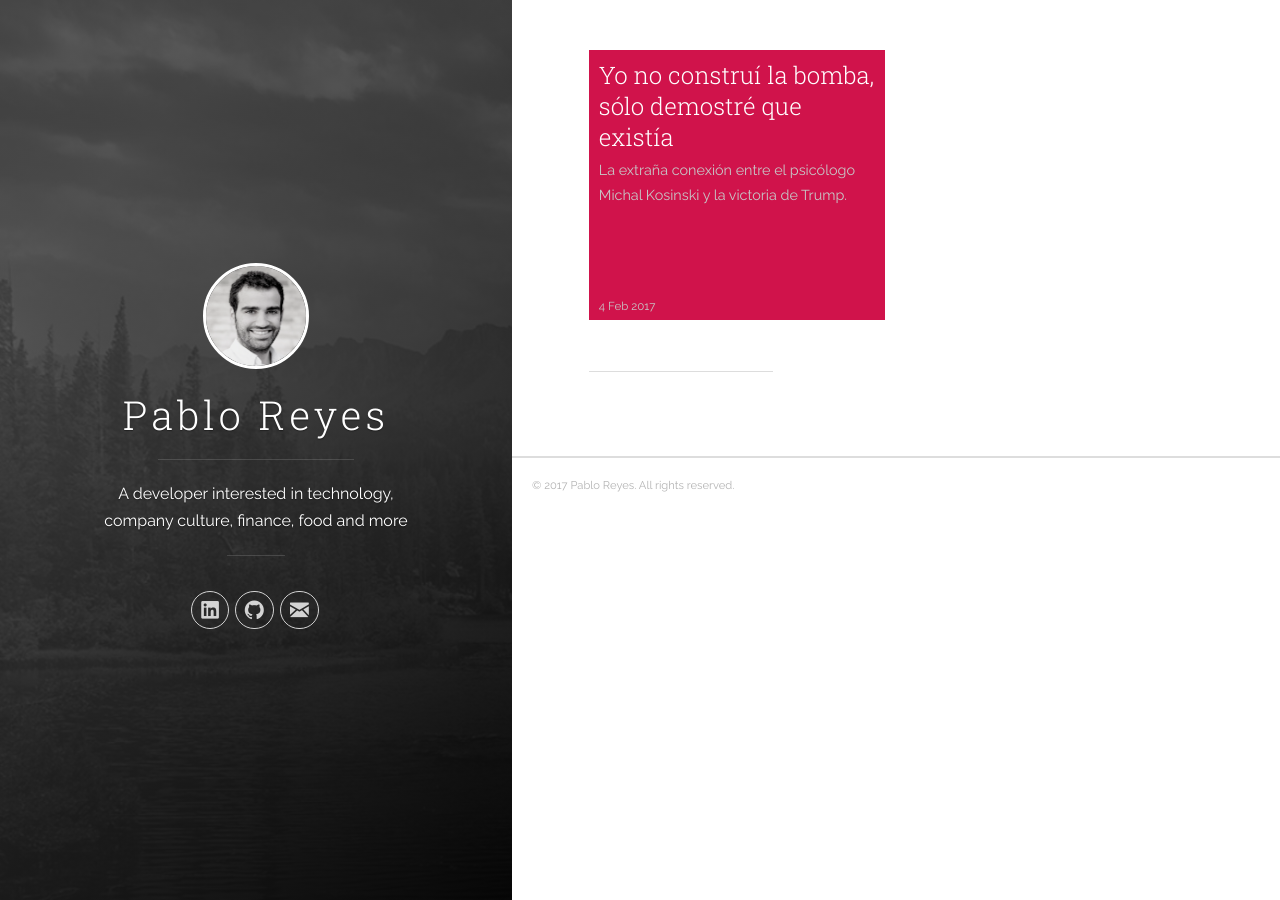
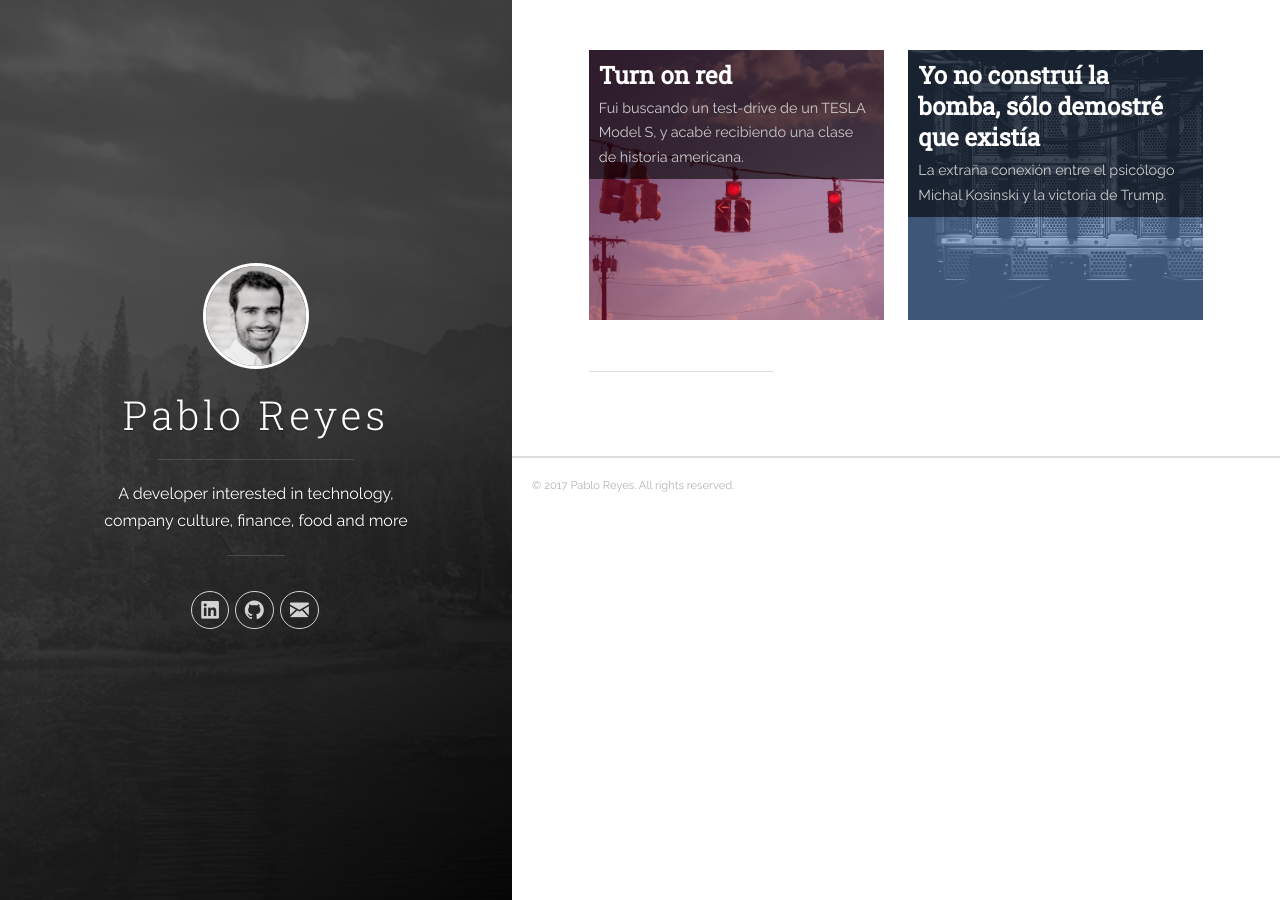
Before and after one commit to PabloReyes/PabloReyes.github.io, a Jekyll site: the page built from index.html, in a window 1280 px wide. Built offline with Jekyll 4.4.1, drawn with Linux system fonts in a browser that asks for light colours; nearby versions of some CDN libraries; the list of posts is cut into pages by our own code.

Commit message:
New post Turn on Red and styles

```diff
--- a/_config.yml
+++ b/_config.yml
@@ -46,4 +46,4 @@ kramdown:
   hard_wrap: false
 
 gems: ['jekyll-paginate']
-exclude: ['README.md', 'Gemfile', 'Gemfile.lock', 'screenshot.png']
+exclude: ['node_modules/jekyll/', 'README.md', 'Gemfile', 'Gemfile.lock', 'screenshot.png']
--- /dev/null
+++ b/_posts/2017-06-08-turn-on-red.markdown
@@ -0,0 +1,60 @@
+---
+layout: post
+title: Turn on red
+published: true
+date: 2017-06-08
+markdown: markdown
+css_id: post-turn-red
+---
+### Fui buscando un test-drive de un TESLA Model S, y acabé recibiendo una clase de historia americana.
+<!--more-->
+
+![Semáforos](/images/uploads/semaforos.jpg)
+Hace sólo un par de semanas que un empleado de TESLA me enseñó el término *“Turn on red”*. Fue durante una prueba de un Model S donde no pude evitar preguntarle porqué tantos coches se saltaban los semáforos en rojo. Ya había confianza entre Brett y yo: había descubierto que no tenía la mínima intención de comprar el coche a pesar de ser mi segunda prueba, y había retirado su oferta de dejarme el coche 1 semana para probarlo.
+
+Llevo dos meses viviendo y conduciendo en los Estados Unidos y cada día pienso que me voy a dar un porrazo, o más bien, que me lo van a dar. Nadie me había dicho que en este país puedes girar en las intersecciones cuando tienes tu semáforo en rojo. En un principio, todo lo que pensaba era *“mira oye, en España somos más civilizados"*. Incluso en más de una ocasión he sentido la presión del coche de atrás cuando me pitaba estando el semáforo en rojo. Y yo ahí, quietecito.
+
+Resulta que esta práctica de girar a la derecha cuando el semáforo está en rojo es más común de lo que pensaba y está implementada en varios países, pero mi nuevo amigo de Tesla me lo explicó de una forma muy concreta:
+
+*Verás, mi mejor amigo Pablo. En los años 70, nuestro país sufrió la primera crisis del petróleo, que afectó a toda la economía del país y de gran parte del mundo. Nuestro gobierno decidió tomar medidas para fomentar la producción energética así como optimizar su consumo. Entre otras cosas, decidieron decirle a los estados lo siguiente:*
+
+
+>Hey, estado. Si quieres recibir ayuda federal para la ristra de cosas que te voy a obligar a cumplir, más te vale permitir que los coches puedan girar a la derecha en los cruces cuando el semáforo está en rojo. Así pasan menos tiempo parados y gastan menos gasofa. Te dejaré poner algunas excepciones. [Energy Policy and Conservation Act of 1975](https://www.gpo.gov/fdsys/pkg/STATUTE-89/pdf/STATUTE-89-Pg871.pdf) , Página 63.
+
+*La mayoría de los estados, deseosos de recibir esas ayudas, aceptaron la oferta. Y así, hasta día de hoy.*
+
+Esto me hizo pensar en la cantidad de cosas que damos por sentadas de las que desconocemos su origen o motivo. A mi me llamó la atención porque no estoy acostumbrado a ello, pero los millones de conductores que circulan por estas carreteras a diario ni siquiera lo piensan. No es una norma. No es un derecho. Es que es así.
+
+## Perspectiva
+
+En nuestro día a día nos encontramos con cientos de reglas, leyes, políticas y demás ordenanzas tanto en la calle como en nuestro trabajo. *¿Porqué tengo que rellenar este documento si ya lo tienen? ¿Porqué puedo beber aquello y no fumar esto otro? ¿He cambiado el coche de acera, hoy día 15?*
+
+En la mayoría de los casos, las normas se aplican porque existe una necesidad. Una necesidad que se tuvo y estudió en cierto momento y llevó a la aplicación de la norma, muchas veces preventiva, por si acaso. Ahora, pasado el tiempo, puede estar más o menos justificada, pero conocer el origen y el porqué es fundamental para poder discutirla, defenderla o revocarla si es necesario.
+
+El caso del semáforo muestra una cosa curiosa. Si ahora Estados Unidos prohibiera el giro a la derecha en rojo, la gente lo vería como una nueva imposición, una nueva ley en contra de la libertad de los ciudadanos. Estarían perdiendo algo. Si en España nos dijeran que podremos girar a la derecha, pensaríamos *"ay Jose, que nos matamos"*. Es todo cuestión de perspectiva.
+
+Hace un par de semanas estuve en Hamilton, Ontario (Canadá), donde el padre de una amiga me comentaba que el sistema métrico confundía a los americanos que entraban en el país vecino desde Buffalo, que iban como locos a 75mph (120km/h) pensando que aún tenían margen hasta los 100mph. Porque allí, en Ontario, la velocidad maxima son 100km/h. Y mira tú por donde, es un límite impuesto por [la misma crisis energética que comentaba antes](http://www.mto.gov.on.ca/english/about/mto-100/#1970s).
+
+![Road rigns change](/images/uploads/canada-change-road-sign.jpg)
+*La fotografía de arriba, propiedad del [Ministerio de Transporte de Ontario](http://www.mto.gov.on.ca/english/index.shtml), muestra a trabajadores en 1976 cambiando las señales de velocidad en la autopista 401.*
+
+![Limite 110 en España](/images/uploads/velocidad-espana-abc.jpg){:class="img-left"}
+Cuando en España limitamos el límite a 110km/h durante un verano para ahorrar energía, la gente protestó, se echó a la calle, y los periódicos decían que el gobierno nos "frenaba".
+
+Montamos un follón por una norma que duró un un verano, y todavía íbamos más rápidos que los canadienses. Estos norteños llevan pisando huevos 40 años.
+
+
+
+40 años después de aquella crisis energética, los americanos siguen girando a la derecha en rojo y los canadienses siguen con límites de velocidad que no corresponden a sus carreteras. Porque es así. Porque ya hace mucho tiempo de aquello y ya nadie sabe el porqué o nadie tiene tiempo de ponerse a cambiarlo.
+
+Cada uno vemos las cosas con las gafas de moda en nuestro entorno, ya sea este nuestra cultura, país, familia, sector o amigos. Que encontremos caos a diario no es casualidad: tenemos historias tan distintas y quedan tantos flecos no cortados desde hace tanto tiempo que ya ni se recuerda porqué están ahí. Todos pensamos que conocemos la verdad y que otros no la ven; que nuestros superiores hacen las cosas mal y que nosotros las haríamos mejor; que las normas que nos convienen en este momento son derechos universales y las que no son represión.
+
+## Conocer y comparar
+
+Viajar mola. Hay cosas muy bonitas y lo mejor es que con fotos de viajes siempre se consiguen nuevos followers (#instatravel #vamoooosjajaja). Pero lo segundo mejor de viajar es conocer la cultura, la gente, las normas sociales, lo que allí piensas que está bien o está mal. Conocer y comparar. Esa es mi parte favorita. No hay forma de saber cómo de especiales somos, qué nos define, porqué algo es bueno o malo si no conocemos cómo funciona el resto del mundo, y en ocasiones ni el mismo nuestro.
+
+La sociedad sigue cambiando y seguirán apareciendo nuevas normas, derechos y costumbres. Hace sólo unos 30 años casi la mitad del Congreso de los Diputados (y puede que casi la mitad de los ciudadanos) [votaba en contra de la ley del divorcio](http://www.europapress.es/otr-press/cronicas/noticia-cumplen-35-anos-ley-divorcio-espana-20160622085944.html). Pero ojo, que esa ley requería que la pareja estuviera años viviendo separada antes de poder ejercer el divorcio. El divorcio que hoy conocemos tú y yo [no llegó hasta 2005](http://www.elmundo.es/elmundo/2005/07/09/espana/1120903826.html).
+
+Por cada cosa que disfrutamos ahora, miles se han quejado antes. Y en unos años estaremos disfrutando las cosas de las que ahora nos quejamos. Muy crazy todo.
+
+Seamos prudentes con lo que criticamos y con las ideas radicales. El mundo seguirá girando cada vez más deprisa, y no queremos que nos pille mientras estamos ahí, quietecitos.
--- a/css/main.css
+++ b/css/main.css
@@ -56,7 +56,7 @@ pre.highlight code,
 }
 
 
-/* Custom Pablo Reyes */
+/* CUSTOM Pablo Reyes */
 
 table{
     border-collapse: collapse;
@@ -83,18 +83,22 @@ table tr td{
 }
 
 .main-post-list .post-list li {
-    /*display: block;*/
-    width: 45%;
-    height: 250px;
+    width: 48%;
+    height: 270px;
     background-color: #444;
-    padding: 10px;
     overflow: hidden;
     margin-bottom: 1em;
     position: relative;
+    color: #fff;
+}
+
+.main-post-list .post-list li .post-title-and-excerpt{
+    background-color: rgba(0, 0, 0, 0.6);
+    padding: 10px;
 }
 
 .main-post-list .post-list li .excerpt{
-    color: #c7c7c7;
+    color: #ccc;
 }
 
 /*
@@ -113,6 +117,7 @@ One article per row
 }
 .main-post-list .post-list li .post-title{
     color: #fff;
+    font-weight: bold;
 }
 .main-post-list .post-list li:hover{
     box-shadow: 0px 0px 20px 0px rgba(0,0,0,0.75);
@@ -136,6 +141,60 @@ blockquote{
     padding: 1em;
 }
 
+
+/**/
+.main-post-list .post-list li {
+    position: relative;
+    overflow: hidden;
+}
+.main-post-list .post-list li:before{
+    content: ' ';
+    display: block;
+    position: absolute;
+    left: 0;
+    top: 0;
+    width: 100%;
+    height: 100%;
+    z-index: 1;
+    opacity: 0.6;
+    background-repeat: no-repeat;
+    background-position: 50% 0;
+    background-size: cover;
+}
+
+.main-post-list .post-list li a {
+    z-index: 2;
+    position: relative;
+    color: #fff;
+}
+
+/* POST: Cambridge Analytica */
 .main-post-list .post-list li#post-cambridge-analytica{
+    background-color: #407bd0; /* Color for logo Cambridge Analytica */
+}
+.main-post-list .post-list li#post-cambridge-analytica:before{
+    background-image: url(/images/uploads/background-server.jpg);
+    background-position: 10% 0;}
+
+/* POST: Turn on red */
+.main-post-list .post-list li#post-turn-red{
     background-color: #d0134b; /* Color for logo Cambridge Analytica */
 }
+.main-post-list .post-list li#post-turn-red:before{
+    background-image: url(/images/uploads/semaforos.jpg);
+    background-position: 10% 0;
+}
+
+
+
+/* Images inside posts */
+.post img.img-left{
+    float: left;
+    width: 50%;
+    margin-right: 15px;
+}
+.post img.img-right{
+    float: right;
+    width: 50%;
+    margin-left: 15px;
+}
--- a/index.html
+++ b/index.html
@@ -8,9 +8,11 @@ layout: default
         {% for post in paginator.posts %}
         <li id="{{post.css_id}}">
             <a href="{{ site.baseurl }}{{ post.url | remove_first: '/' }}" title="{{ post.title }}">
-                <h2 class="post-list__post-title post-title">{{ post.title }}</h2>
-                <p class="excerpt">{{ post.excerpt | strip_html | truncatewords: 30}}</p>
-                <div class="post-list__meta"><time datetime="{{ post.date | date: "%-d %b %Y" }}" class="post-list__meta--date date">{{ post.date | date: "%-d %b %Y" }}</time></div>
+                <div class="post-title-and-excerpt">
+                    <h2 class="post-list__post-title post-title">{{ post.title }}</h2>
+                    <p class="excerpt">{{ post.excerpt | strip_html | truncatewords: 30}}</p>
+                </div>
+                <!--<div class="post-list__meta"><time datetime="{{ post.date | date: "%-d %b %Y" }}" class="post-list__meta--date date">{{ post.date | date: "%-d %b %Y" }}</time></div>-->
             </a>
         </li>
         {% endfor %}
```
Also changed, not shown: Gemfile.lock, images/uploads/background-server.jpg (added), images/uploads/canada-change-road-sign.jpg (added), images/uploads/semaforos.jpg (added), images/uploads/velocidad-espana-abc.jpg (added), 1 other file.
